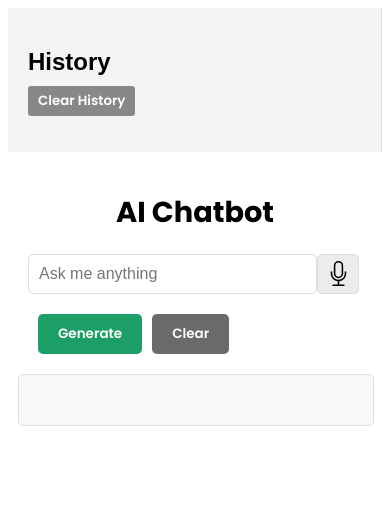
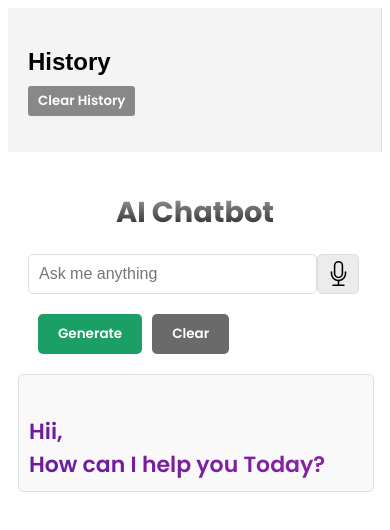
Before and after one commit to Vijaysingh1621/Ai-chatbot, a React (Vite) app: page / in a window 390 px wide. Shown: the top 530 px of the page. Built offline with nearby package versions, Linux system fonts and the light colour scheme.

Commit message:
text-chnages

```diff
--- a/index.html
+++ b/index.html
@@ -10,6 +10,12 @@
 <link rel="preconnect" href="https://fonts.gstatic.com" crossorigin>
 <link href="https://fonts.googleapis.com/css2?family=Poppins:ital,wght@0,100;0,200;0,300;0,400;0,500;0,600;0,700;0,800;0,900;1,100;1,200;1,300;1,400;1,500;1,600;1,700;1,800;1,900&display=swap" rel="stylesheet">
 
+
+<link rel="preconnect" href="https://fonts.googleapis.com">
+<link rel="preconnect" href="https://fonts.gstatic.com" crossorigin>
+<link href="https://fonts.googleapis.com/css2?family=Noto+Sans:ital,wght@0,100..900;1,100..900&display=swap" rel="stylesheet">
+
+
   </head>
   <body>
     <div id="root"></div>
--- a/src/components/Homepage.jsx
+++ b/src/components/Homepage.jsx
@@ -184,11 +184,12 @@
                     </div>
                     <button className="button-41" role="button" type="Submit">{buttonText}</button>
                     <button className="button-41 clear" role="button" onClick={clearInput}>Clear</button>
-                    {loading && <div className="bars"></div>}
+                    {loading && <div class="loader"></div>}
                 </form>
                 <div className='result' ref={answerRef}>
-                    <p><Markdown>{answer}</Markdown></p>
-                    {answer && <button onClick={() => setCopy("Copied")}>{copy}</button>}
+                    {answer?( <div><p><Markdown>{answer}</Markdown></p> {answer && <button onClick={() => setCopy("Copied")}>{copy}</button>}</div> ):(<p className="text-gradient">Hii,<br/>How  can I help you Today?</p>)}
+
+
                 </div>
             </div>
         </div>
--- a/src/components/homepage.css
+++ b/src/components/homepage.css
@@ -65,8 +65,11 @@
 .heading {
     font-weight:700;
     font-family: "poppins",Arial, Helvetica, sans-serif;
-    font-size: 2em;
+    font-size: 2.4em;
     margin-bottom: 20px;
+  background: -webkit-linear-gradient(#aeaeae, #141214);
+  -webkit-background-clip: text;
+  -webkit-text-fill-color: transparent;
 }
 
 .inputBox {
@@ -226,6 +229,14 @@
     color: black;
 }
 
+.text-gradient{
+    font-size: 25px;
+    font-weight: 600;
+    background: linear-gradient(45deg, #6a1b9a, #8e24aa);
+    -webkit-background-clip: text;
+    -webkit-text-fill-color: transparent;
+}
+
 .result button {
     position: absolute;
     top: 10px;
@@ -300,4 +311,12 @@
         font-weight: 600;
         color: black;
     }
+
+p.text-gradient{
+    font-size: 22px;
+    font-weight: 600;
+    background: linear-gradient(45deg, #6a1b9a, #8e24aa);
+    -webkit-background-clip: text;
+    -webkit-text-fill-color: transparent;
 }
+}
```
